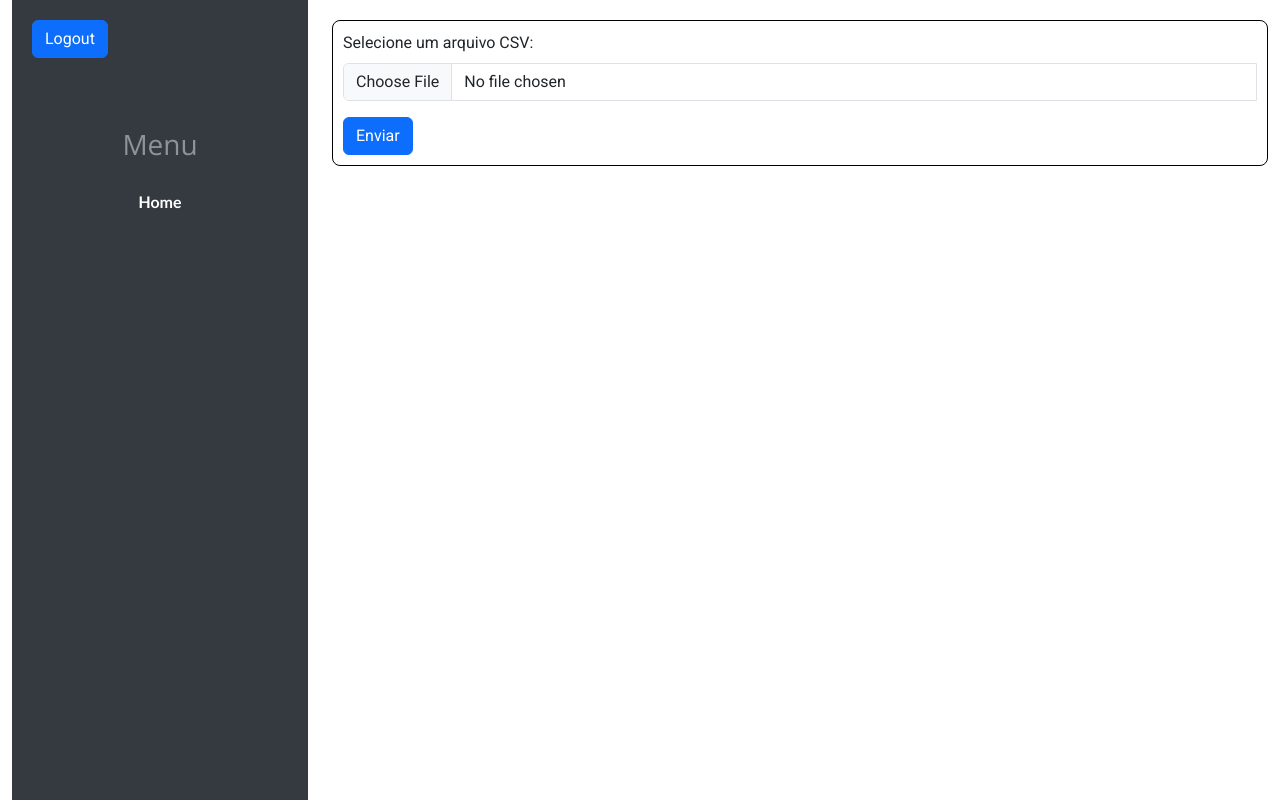
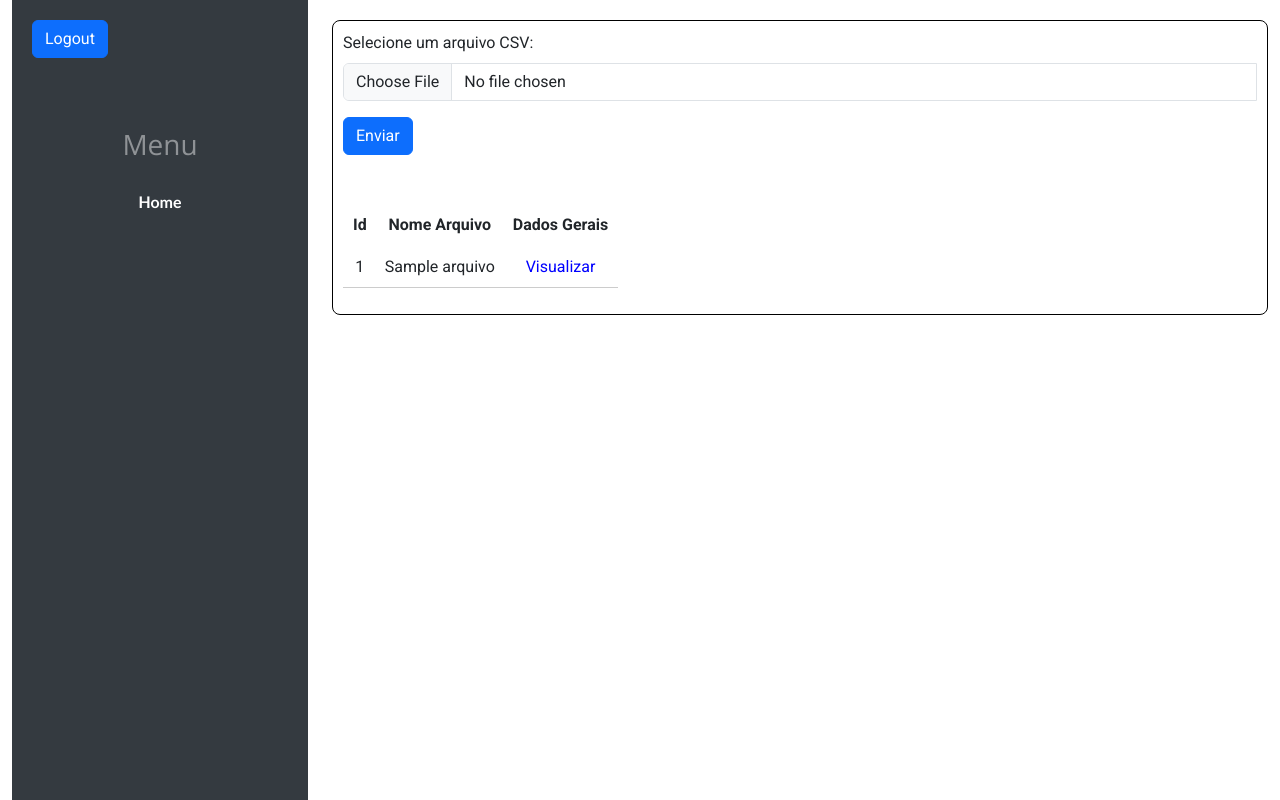
Before and after one commit to AlineSotte/tcc_ufjf_fllask, a Flask app: template templates/csv.html in a window 1280 px wide. Run offline with Flask 3, Linux system fonts and the light colour scheme; the template is opened without the code that fills it: values that come from a table or form of the project are taken from there, others are empty; tables that the repository leaves empty hold one stand-in row (values such as "Sample post"); some libraries are stand-ins or nearby versions.

Commit message:
Listar arquivos

```diff
--- a/app.py
+++ b/app.py
@@ -71,6 +71,16 @@ def csv(id_usuario):
     else:
         return render_template('csv.html', id_usuario=id_usuario)
 
+## listar 5 arquivos para analise em tabela
+@app.route('/list/<int:id_usuario>', methods=['GET', 'POST'])
+def listar_arquvos(id_usuario):
+    arquivos = instancia.listar_cinco_arquivos(id_usuario)
+    if request.method == 'POST':
+        return redirect(url_for('dashboard', id_usuario=id_usuario, id=id), list_arquivos=arquivos)
+    else:
+        return render_template('csv.html', id_usuario=id_usuario)
+
+# paginação e download do arquivo
 @app.route('/dashboard/<int:id_usuario>/<int:id>', methods=['GET'])
 def dashboard(id_usuario, id):
     df = instancia.ler_ultimo_arquivo(id)
@@ -85,6 +95,9 @@ def dashboard(id_usuario, id):
     num_pages = len(df) // per_page + 1
     return render_template('dashboard.html', id_usuario=id_usuario,id=id,data=data, page=page, num_pages=num_pages)
 
+## listar 5 os ultimos arquivos
+
+
 ## Analise ##
 @app.route('/analise/<int:id_usuario>/<int:id>', methods=['GET'])
 def analise(id_usuario,id):
--- a/templates/csv.html
+++ b/templates/csv.html
@@ -23,5 +23,32 @@
              </div>
              <button type="submit" class="btn btn-primary">Enviar</button>
            </form>
+           <br>
+           <br>
+            <div>
+              <table>
+                <thead>
+                    <tr>
+                        <th> Id </th>
+                        <th> Nome Arquivo </th>
+                        <th> Dados Gerais </th>
+                    </tr>
+                </thead>
+                <tbody>
+                    {% for item in arquivos %}
+                        <tr>
+                            <td>{{ item.id }}</td>
+                            <td>{{ item.nome_arquivo }}</td>
+                            <td><a href="{{ url_for('dashboard', id_usuario=item.id_usuario, id=item.id) }}">Visualizar</a></td>
+                        </tr>
+                    {% endfor %}
+                </tbody>
+            </table>
+
+            </div>
+          <div class="table">
+
+
+          </div>
          </div>
    {% endblock %}
```
Also changed, not shown: analise.py (+6 -1 lines).
